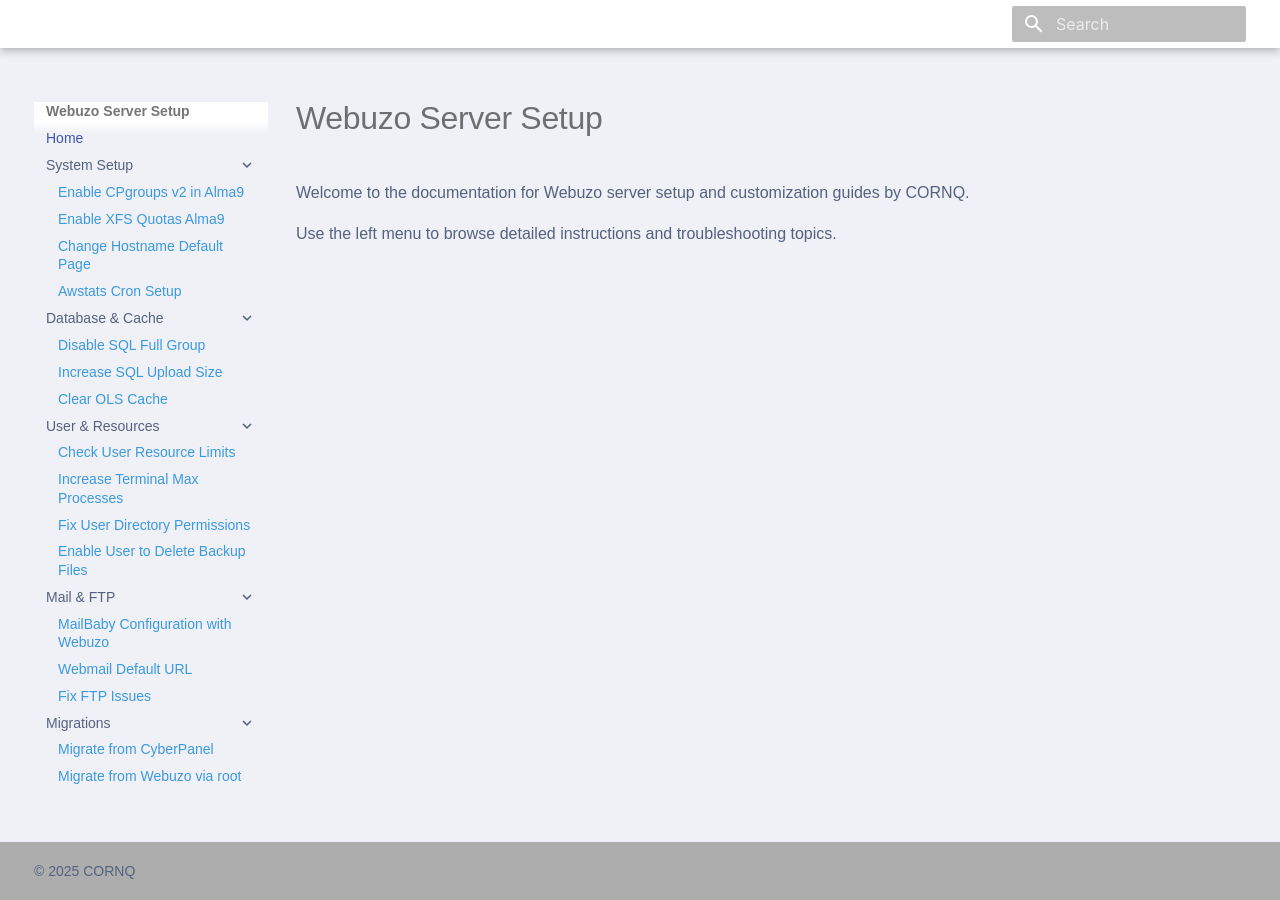
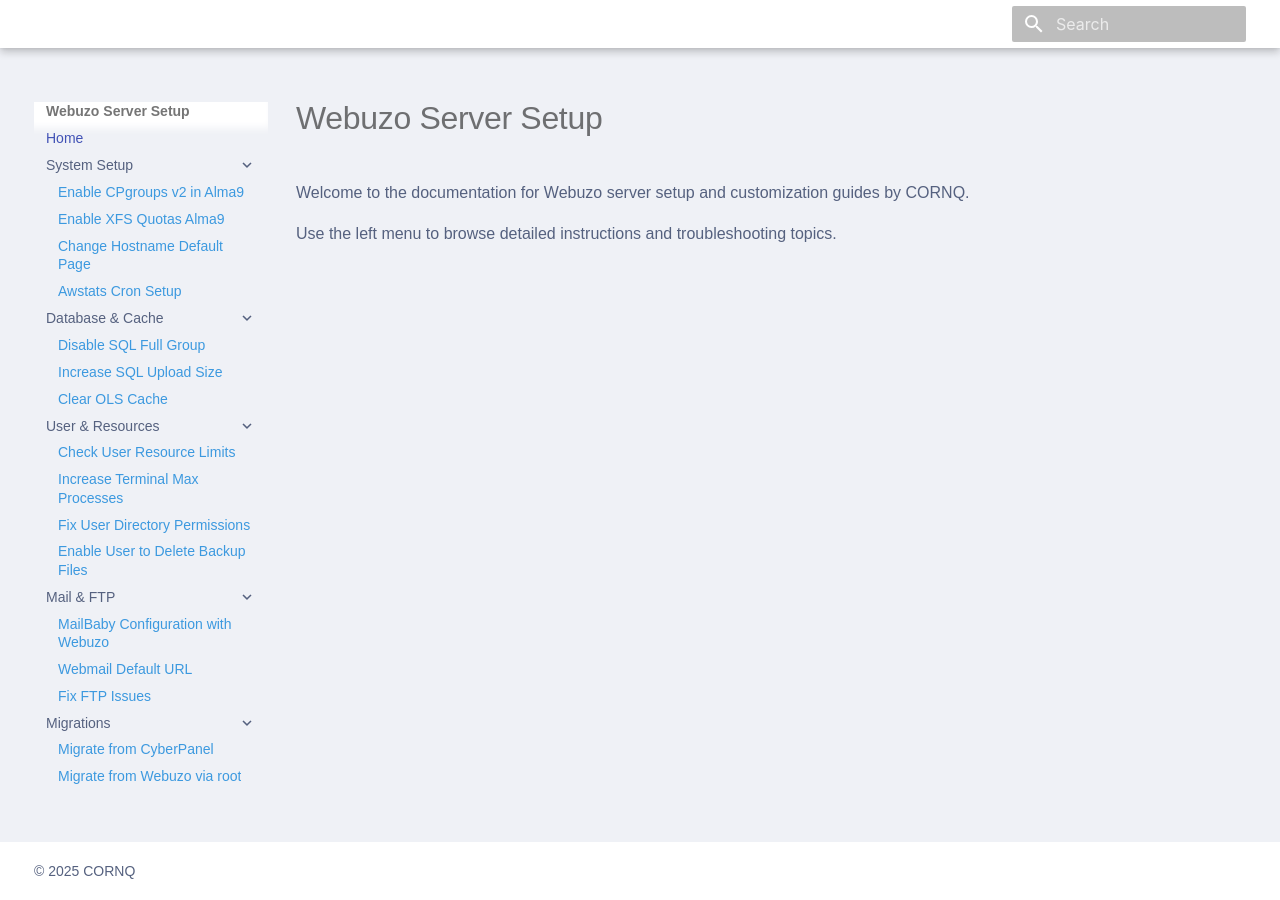
Before and after one commit to cornQ/webuzo-server-setup, an MkDocs documentation site: the page built from docs/index.md, in a window 1280 px wide. Built offline with MkDocs 1.6.1 and Material for MkDocs 9.7.7, drawn with Linux system fonts in a browser that asks for light colours; some web fonts are replaced.

Commit message:
fix style footer color

```diff
--- a/docs/css/style.css
+++ b/docs/css/style.css
@@ -6,6 +6,8 @@
   --color-link: #3c99df;
   --color-link-hover: #012891;
   --font-base: "Nanuto", sans-serif;
+  --footer-bg-color--dark: #00000000;
+
 }
 
 body {
@@ -15,7 +17,11 @@
 }
 
 .md-header, .md-footer {
-  background-color: var(--color-header-footer) !important;
+  background-color: var(--color-header-footer);
+}
+
+.md-footer-meta{
+  background-color: var( --footer-bg-color--dark);
 }
 
 h1, h2, h3, h4, h5, h6 {
```
